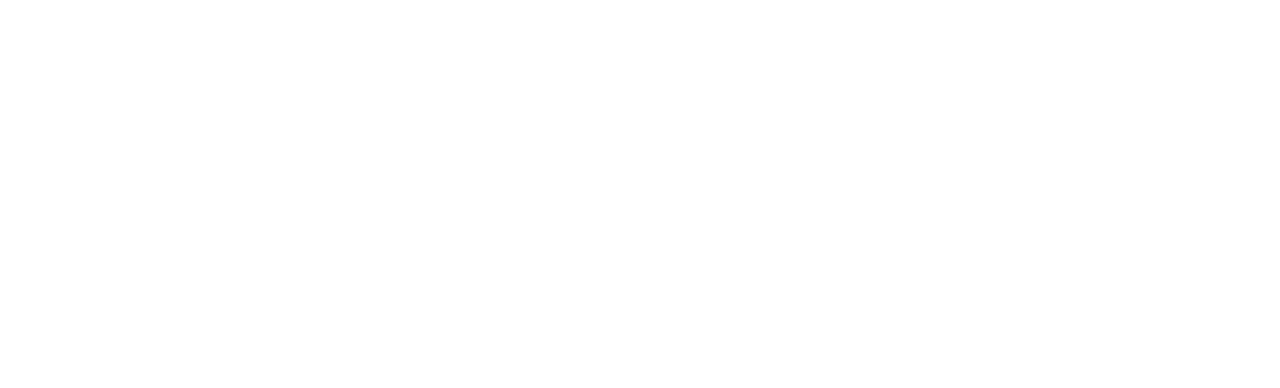
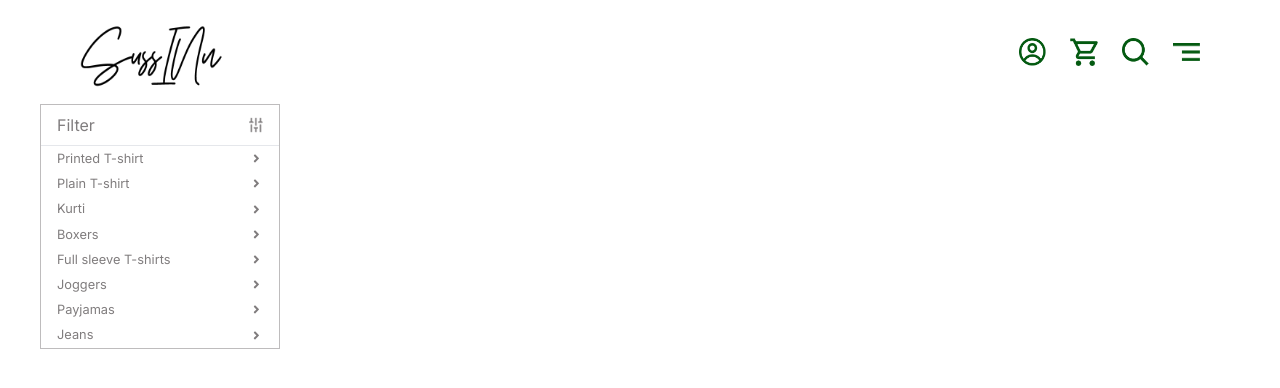
Before and after one commit to m-yunus/suss_ecommerce, a React (Create React App) app: page /product-list-page in a window 1280 px wide. Before the commit this address had no page. Shown: the top 388 px of the page. Built offline with nearby package versions, Linux system fonts and the light colour scheme.

Commit message:
product list page              filter section completed

```diff
--- /dev/null
+++ b/src/Pages/Product_List_Page/Product_List_Page.css
@@ -0,0 +1,27 @@
+.product-list-page{
+    font-size: 0.8rem;
+    font-family: "Inter", sans-serif;
+}
+.left-section-product-list{
+    width: 15rem;
+    border: 1px solid #BEBCBD;
+    color: #807D7E;
+}
+.left-section-product-list h5{
+    font-size: 1rem;
+}
+.left-section-product-list hr{
+    background-color: #BEBCBD;
+    width: 100%;
+    margin: 0;
+    width: calc(100% + 2rem);
+    margin: 0 -1rem;
+}
+.plp-dropdown-content{
+  border: 1px solid #BEBCBD;
+ width:40%;
+ margin-left: 17px!important;
+ line-height: 20px;
+ font-size: 0.8rem!important;
+
+}
--- /dev/null
+++ b/src/Pages/Product_List_Page/Product_List_Page.jsx
@@ -0,0 +1,156 @@
+import React, { useState } from "react";
+import Navbar from "../../layout/Navbar";
+import "./Product_List_Page.css"
+import filter from "../../assets/images/Product-List-Page/filter.png"
+import {FaAngleRight} from "react-icons/fa"
+
+const Product_List_Page = () => {
+  const [openDropdown, setOpenDropdown] = useState(null);
+     const toggleDropdown = (dropdownName) => {
+       if (openDropdown === dropdownName) {
+
+         setOpenDropdown(null);
+       } else {
+
+         setOpenDropdown(dropdownName);
+       }
+     };
+
+  return (
+    <>
+      <Navbar />
+      <div className="w-full px-10 product-list-page">
+        <div className="left-section-product-list  px-4  relative ">
+          <h5 className="flex justify-between my-2 items-center">
+            Filter <img className=" h-4" src={filter} alt="" />
+          </h5>
+          <hr />
+          <div className="relative">
+            <button
+              className=" flex justify-between items-center py-[3px] w-full"
+              onClick={() => toggleDropdown("printedTshirt")}
+            >
+              Printed T-shirt <FaAngleRight />
+            </button>
+            {openDropdown === "printedTshirt" && (
+              <div className="plp-dropdown-content absolute top-0 left-full flex flex-col">
+                <a href="#">Option 1</a>
+                <a href="#">Option 2</a>
+                <a href="#">Option 3</a>
+              </div>
+            )}
+          </div>
+          <div className="relative">
+            {" "}
+            <button
+              className="relative flex justify-between items-center py-[3px] w-full"
+              onClick={() => toggleDropdown("plainTshirt")}
+            >
+              Plain T-shirt <FaAngleRight />
+            </button>
+            {openDropdown === "plainTshirt" && (
+              <div className="plp-dropdown-content absolute top-0 left-full flex flex-col">
+                <a href="#">Option 1</a>
+                <a href="#">Option 2</a>
+                <a href="#">Option 3</a>
+              </div>
+            )}
+          </div>
+          <div className="relative">
+            <button
+              className="relative flex justify-between items-center  py-[3px] w-full"
+              onClick={() => toggleDropdown("kurti")}
+            >
+              Kurti <FaAngleRight />
+            </button>
+            {openDropdown === "kurti" && (
+              <div className="plp-dropdown-content absolute top-0 left-full flex flex-col">
+                <a href="#">Option 1</a>
+                <a href="#">Option 2</a>
+                <a href="#">Option 3</a>
+              </div>
+            )}
+          </div>
+          <div className="relative">
+            <button
+              className=" flex justify-between items-center py-[3px] w-full"
+              onClick={() => toggleDropdown("boxers")}
+            >
+              Boxers <FaAngleRight />
+            </button>
+            {openDropdown === "boxers" && (
+              <div className="plp-dropdown-content absolute top-0 left-full flex flex-col">
+                <a href="#">Option 1</a>
+                <a href="#">Option 2</a>
+                <a href="#">Option 3</a>
+              </div>
+            )}
+          </div>
+          <div className="relative">
+            <button
+              className=" flex justify-between items-center py-[3px] w-full"
+              onClick={() => toggleDropdown("fullSleeveTshirts")}
+            >
+              Full sleeve T-shirts <FaAngleRight />
+            </button>
+            {openDropdown === "fullSleeveTshirts" && (
+              <div className="plp-dropdown-content absolute top-0 left-full flex flex-col">
+                <a href="#">Option 1</a>
+                <a href="#">Option 2</a>
+                <a href="#">Option 3</a>
+              </div>
+            )}
+          </div>
+          <div className="relative">
+            <button
+              className=" flex justify-between items-center py-[3px] w-full"
+              onClick={() => toggleDropdown("joggers")}
+            >
+              Joggers <FaAngleRight />
+            </button>
+            {openDropdown === "joggers" && (
+              <div className="plp-dropdown-content absolute top-0 left-full flex flex-col">
+                <a href="#">Option 1</a>
+                <a href="#">Option 2</a>
+                <a href="#">Option 3</a>
+              </div>
+            )}
+          </div>
+
+          <div className="relative">
+            <button
+              className=" flex justify-between items-center py-[3px] w-full"
+              onClick={() => toggleDropdown("payjamas")}
+            >
+              Payjamas <FaAngleRight />
+            </button>
+            {openDropdown === "payjamas" && (
+              <div className="plp-dropdown-content absolute top-0 left-full flex flex-col">
+                <a href="#">Option 1</a>
+                <a href="#">Option 2</a>
+                <a href="#">Option 3</a>
+              </div>
+            )}
+          </div>
+          <div className="relative">
+            <button
+              className=" flex justify-between items-center py-[3px] w-full"
+              onClick={() => toggleDropdown("jeans")}
+            >
+              Jeans <FaAngleRight />
+            </button>
+            {openDropdown === "jeans" && (
+              <div className="plp-dropdown-content absolute top-0 left-full flex flex-col">
+                <a href="#">Option 1</a>
+                <a href="#">Option 2</a>
+                <a href="#">Option 3</a>
+              </div>
+            )}
+          </div>
+        </div>
+      </div>
+    </>
+  );
+};
+
+export default Product_List_Page;
--- a/src/Routes/RouteLayout.js
+++ b/src/Routes/RouteLayout.js
@@ -20,6 +20,7 @@
 import Reset_Password from '../Pages/Reset_Password/Reset_Password'
 import Check_Email from '../Pages/Check_Email/Check_Email'
 import Verification from '../Pages/Verification/Verification'
+import Product_List_Page from '../Pages/Product_List_Page/Product_List_Page'
 
 
 const RouteLayout = () => {
@@ -50,6 +51,7 @@
           <Route path="reset-password" element={<Reset_Password />} />
           <Route path="check-email" element={<Check_Email />} />
           <Route path="verification" element={<Verification />} />
+          <Route path="product-list-page" element={<Product_List_Page/>}/>
         </Routes>
       </BrowserRouter>
     </>
```
Also changed, not shown: src/assets/images/Product-List-Page/filter.png (added).
